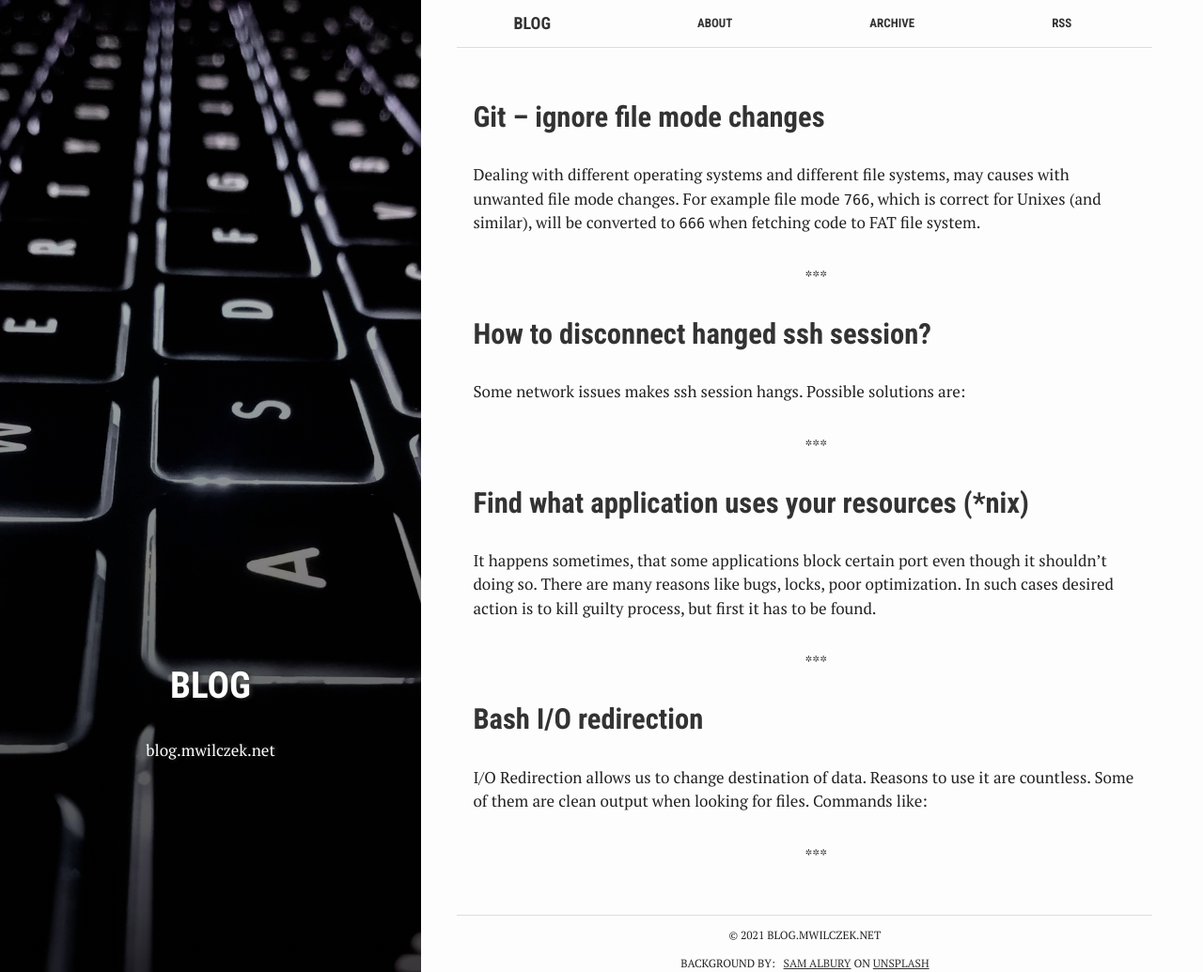
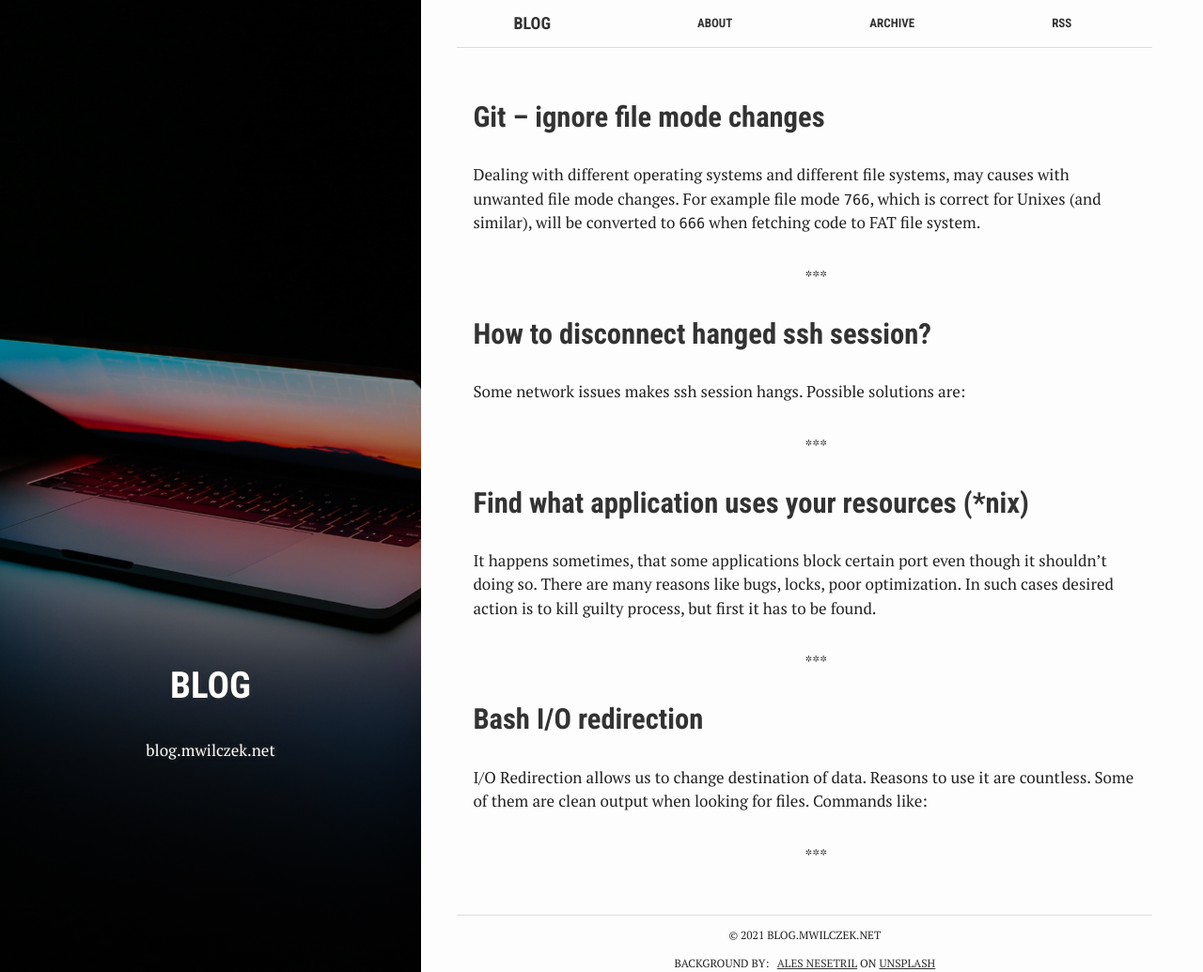
Before and after one commit to mwilczek-net/blog.mwilczek.net, a Jekyll site: the page built from index.html, in a window 1280 px wide and 1035 px high. Shown: the whole window at 94% size. Built offline with Jekyll 4.4.1, drawn with Linux system fonts in a browser that asks for light colours.

Commit message:
swap background for home and about

```diff
--- a/index.html
+++ b/index.html
@@ -1,6 +1,6 @@
 ---
-bg_credential: <a href="https://unsplash.com/@sammisamuel21?utm_source=unsplash&utm_medium=referral&utm_content=creditCopyText">Sam Albury</a> on <a href="https://unsplash.com/?utm_source=unsplash&utm_medium=referral&utm_content=creditCopyText">Unsplash</a>
-bg:            "sam-albury-oA7MMRxTVzo-unsplash.jpg"
+bg_credential: <a href="https://unsplash.com/@alesnesetril?utm_source=unsplash&utm_medium=referral&utm_content=creditCopyText">Ales Nesetril</a> on <a href="https://unsplash.com/?utm_source=unsplash&utm_medium=referral&utm_content=creditCopyText">Unsplash</a>
+bg:            "ales-nesetril-Im7lZjxeLhg-unsplash.jpg"
 layout:        default
 crawlertitle:  "Another blog about computer science and programming"
 title:         "Blog"
```
